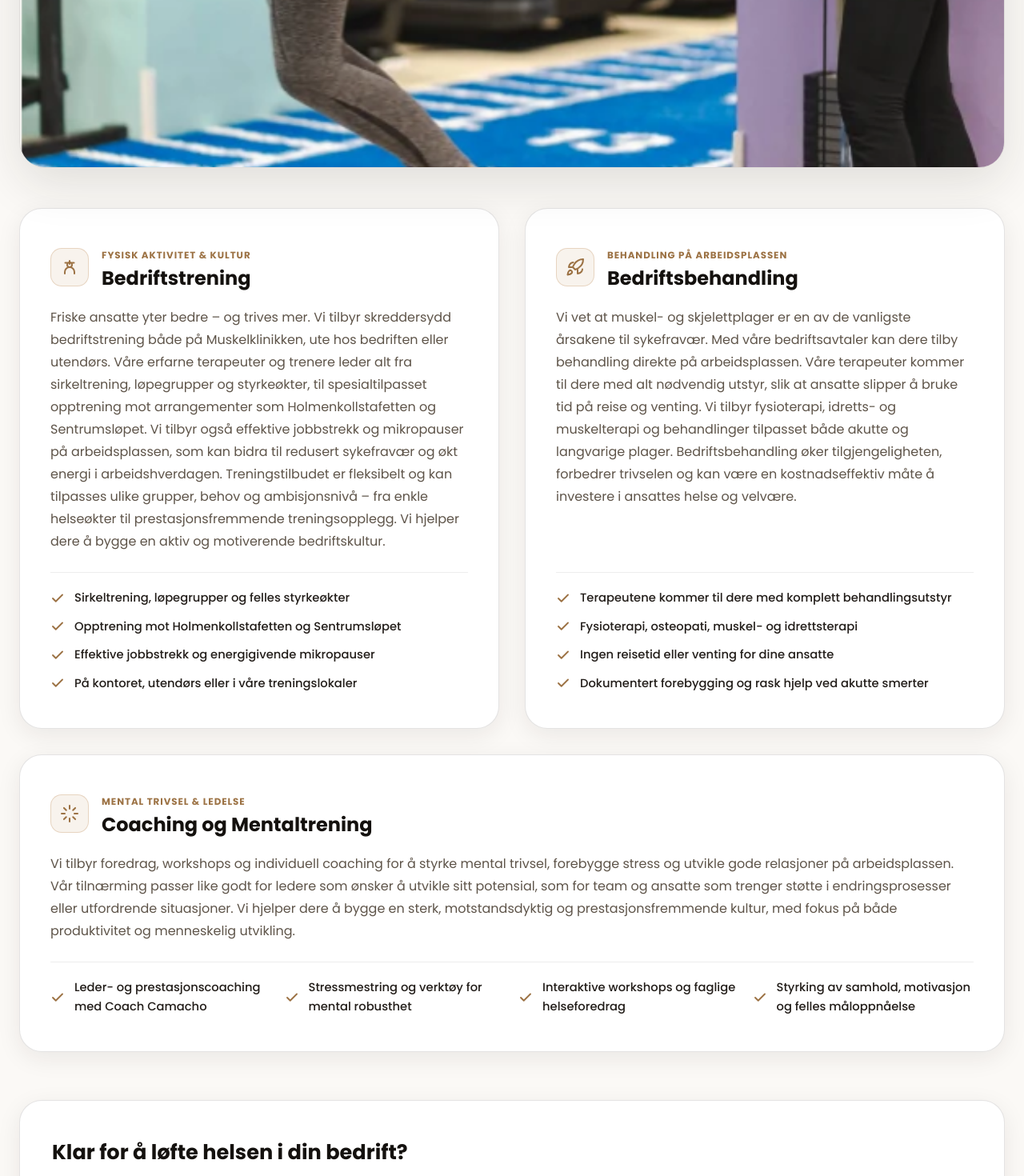
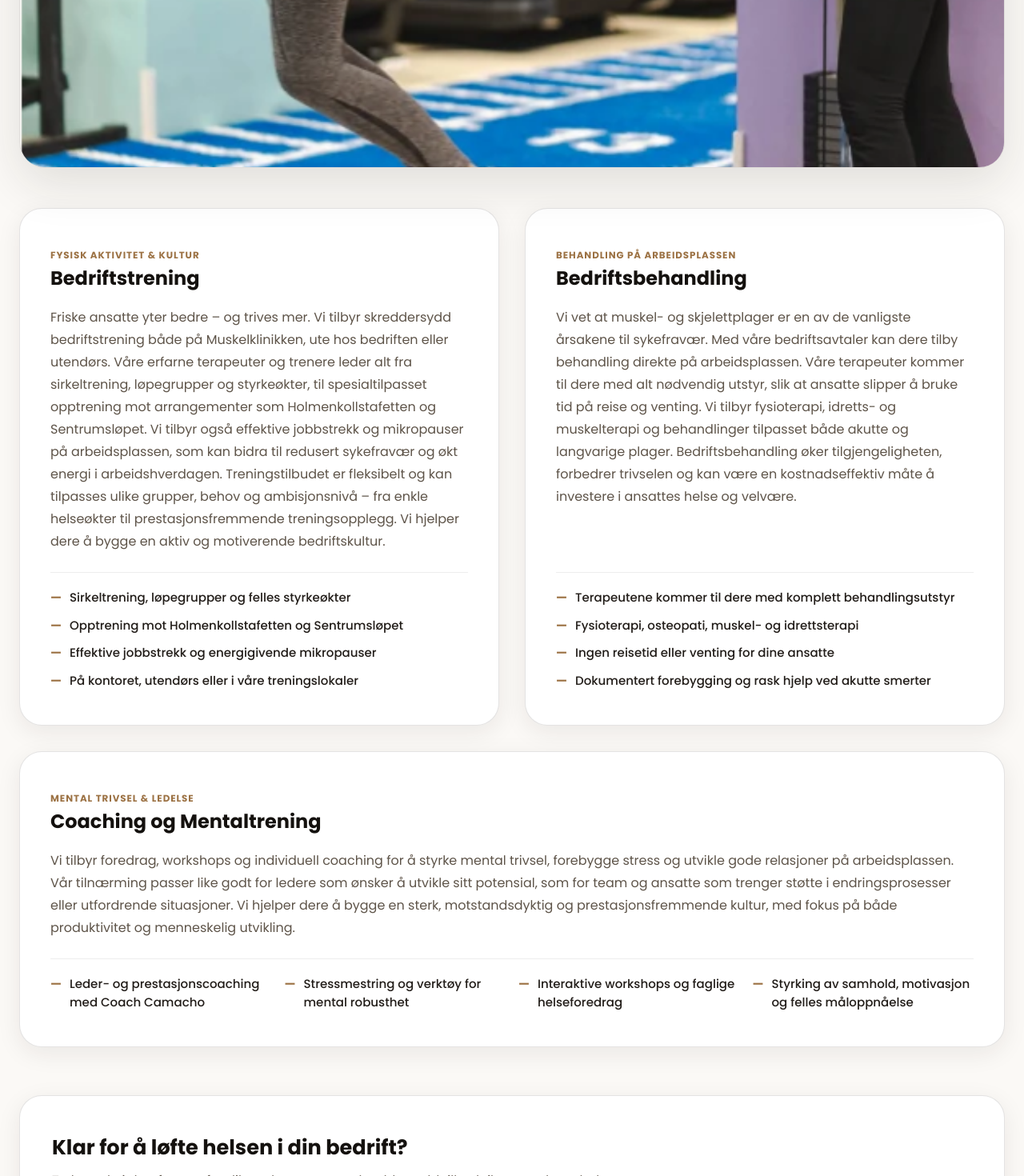
Before and after one commit to bees-arc/muskelklinikken, a Next.js app: page /bedriftsavtale in a window 1280 px wide. Shown: the part 578-2048 px from the top of the page at 80% size. Built offline with nearby package versions, Linux system fonts and the light colour scheme.

Commit message:
feat: add service pages for personal training, diagnostics, and clinic information with shared global styles

```diff
--- a/src/app/bedriftsavtale/page.tsx
+++ b/src/app/bedriftsavtale/page.tsx
@@ -39,11 +39,6 @@ export default function Bedriftsavtale() {
               {/* Card 1: Bedriftstrening */}
               <div className="subpage-detail-card">
                 <div className="subpage-card-header">
-                  <div className="subpage-card-icon-wrap" aria-hidden="true">
-                    <svg width="24" height="24" viewBox="0 0 24 24" fill="none" stroke="currentColor" strokeWidth="2" strokeLinecap="round" strokeLinejoin="round">
-                      <path d="M6.5 6.5h11M6 20v-2a6 6 0 0 1 12 0v2M12 4v4M12 12a3 3 0 1 0 0-6 3 3 0 0 0 0 6Z"/>
-                    </svg>
-                  </div>
                   <div>
                     <span className="subpage-card-badge">Fysisk Aktivitet & Kultur</span>
                     <h2 className="subpage-card-title">Bedriftstrening</h2>
@@ -56,27 +51,15 @@ export default function Bedriftsavtale() {
 
                 <ul className="subpage-feature-list">
                   <li className="subpage-feature-item">
-                    <svg className="subpage-feature-icon" width="18" height="18" viewBox="0 0 24 24" fill="none" stroke="currentColor" strokeWidth="2.5" strokeLinecap="round" strokeLinejoin="round">
-                      <polyline points="20 6 9 17 4 12"/>
-                    </svg>
                     <span>Sirkeltrening, løpegrupper og felles styrkeøkter</span>
                   </li>
                   <li className="subpage-feature-item">
-                    <svg className="subpage-feature-icon" width="18" height="18" viewBox="0 0 24 24" fill="none" stroke="currentColor" strokeWidth="2.5" strokeLinecap="round" strokeLinejoin="round">
-                      <polyline points="20 6 9 17 4 12"/>
-                    </svg>
                     <span>Opptrening mot Holmenkollstafetten og Sentrumsløpet</span>
                   </li>
                   <li className="subpage-feature-item">
-                    <svg className="subpage-feature-icon" width="18" height="18" viewBox="0 0 24 24" fill="none" stroke="currentColor" strokeWidth="2.5" strokeLinecap="round" strokeLinejoin="round">
-                      <polyline points="20 6 9 17 4 12"/>
-                    </svg>
                     <span>Effektive jobbstrekk og energigivende mikropauser</span>
                   </li>
                   <li className="subpage-feature-item">
-                    <svg className="subpage-feature-icon" width="18" height="18" viewBox="0 0 24 24" fill="none" stroke="currentColor" strokeWidth="2.5" strokeLinecap="round" strokeLinejoin="round">
-                      <polyline points="20 6 9 17 4 12"/>
-                    </svg>
                     <span>På kontoret, utendørs eller i våre treningslokaler</span>
                   </li>
                 </ul>
@@ -85,14 +68,6 @@ export default function Bedriftsavtale() {
               {/* Card 2: Bedriftsbehandling */}
               <div className="subpage-detail-card">
                 <div className="subpage-card-header">
-                  <div className="subpage-card-icon-wrap" aria-hidden="true">
-                    <svg width="24" height="24" viewBox="0 0 24 24" fill="none" stroke="currentColor" strokeWidth="2" strokeLinecap="round" strokeLinejoin="round">
-                      <path d="M4.5 16.5c-1.5 1.26-2 5-2 5s3.74-.5 5-2c.71-.84.7-2.13-.09-2.91a2.18 2.18 0 0 0-2.91-.09z"/>
-                      <path d="m12 15-3-3a22 22 0 0 1 2-3.95A12.88 12.88 0 0 1 22 2c0 2.72-.78 7.5-6 11a22.35 22.35 0 0 1-4 2z"/>
-                      <path d="M9 12H4s.55-3.03 2-4.5c1.26-1.28 3.5-1.5 3.5-1.5"/>
-                      <path d="M15 15v5s3.03-.55 4.5-2c1.28-1.26 1.5-3.5 1.5-3.5"/>
-                    </svg>
-                  </div>
                   <div>
                     <span className="subpage-card-badge">Behandling på Arbeidsplassen</span>
                     <h2 className="subpage-card-title">Bedriftsbehandling</h2>
@@ -105,27 +80,15 @@ export default function Bedriftsavtale() {
 
                 <ul className="subpage-feature-list">
                   <li className="subpage-feature-item">
-                    <svg className="subpage-feature-icon" width="18" height="18" viewBox="0 0 24 24" fill="none" stroke="currentColor" strokeWidth="2.5" strokeLinecap="round" strokeLinejoin="round">
-                      <polyline points="20 6 9 17 4 12"/>
-                    </svg>
                     <span>Terapeutene kommer til dere med komplett behandlingsutstyr</span>
                   </li>
                   <li className="subpage-feature-item">
-                    <svg className="subpage-feature-icon" width="18" height="18" viewBox="0 0 24 24" fill="none" stroke="currentColor" strokeWidth="2.5" strokeLinecap="round" strokeLinejoin="round">
-                      <polyline points="20 6 9 17 4 12"/>
-                    </svg>
                     <span>Fysioterapi, osteopati, muskel- og idrettsterapi</span>
                   </li>
                   <li className="subpage-feature-item">
-                    <svg className="subpage-feature-icon" width="18" height="18" viewBox="0 0 24 24" fill="none" stroke="currentColor" strokeWidth="2.5" strokeLinecap="round" strokeLinejoin="round">
-                      <polyline points="20 6 9 17 4 12"/>
-                    </svg>
                     <span>Ingen reisetid eller venting for dine ansatte</span>
                   </li>
                   <li className="subpage-feature-item">
-                    <svg className="subpage-feature-icon" width="18" height="18" viewBox="0 0 24 24" fill="none" stroke="currentColor" strokeWidth="2.5" strokeLinecap="round" strokeLinejoin="round">
-                      <polyline points="20 6 9 17 4 12"/>
-                    </svg>
                     <span>Dokumentert forebygging og rask hjelp ved akutte smerter</span>
                   </li>
                 </ul>
@@ -134,11 +97,6 @@ export default function Bedriftsavtale() {
               {/* Card 3: Coaching og Mentaltrening (Full width) */}
               <div className="subpage-detail-card is-fullwidth">
                 <div className="subpage-card-header">
-                  <div className="subpage-card-icon-wrap" aria-hidden="true">
-                    <svg width="24" height="24" viewBox="0 0 24 24" fill="none" stroke="currentColor" strokeWidth="2" strokeLinecap="round" strokeLinejoin="round">
-                      <path d="M12 2v4M12 18v4M4.93 4.93l2.83 2.83M16.24 16.24l2.83 2.83M2 12h4M18 12h4M4.93 19.07l2.83-2.83M16.24 7.76l2.83-2.83"/>
-                    </svg>
-                  </div>
                   <div>
                     <span className="subpage-card-badge">Mental Trivsel & Ledelse</span>
                     <h2 className="subpage-card-title">Coaching og Mentaltrening</h2>
@@ -151,27 +109,15 @@ export default function Bedriftsavtale() {
 
                 <ul className="subpage-feature-list" style={{ display: 'grid', gridTemplateColumns: 'repeat(auto-fit, minmax(260px, 1fr))', gap: '16px' }}>
                   <li className="subpage-feature-item">
-                    <svg className="subpage-feature-icon" width="18" height="18" viewBox="0 0 24 24" fill="none" stroke="currentColor" strokeWidth="2.5" strokeLinecap="round" strokeLinejoin="round">
-                      <polyline points="20 6 9 17 4 12"/>
-                    </svg>
                     <span>Leder- og prestasjonscoaching med Coach Camacho</span>
                   </li>
                   <li className="subpage-feature-item">
-                    <svg className="subpage-feature-icon" width="18" height="18" viewBox="0 0 24 24" fill="none" stroke="currentColor" strokeWidth="2.5" strokeLinecap="round" strokeLinejoin="round">
-                      <polyline points="20 6 9 17 4 12"/>
-                    </svg>
                     <span>Stressmestring og verktøy for mental robusthet</span>
                   </li>
                   <li className="subpage-feature-item">
-                    <svg className="subpage-feature-icon" width="18" height="18" viewBox="0 0 24 24" fill="none" stroke="currentColor" strokeWidth="2.5" strokeLinecap="round" strokeLinejoin="round">
-                      <polyline points="20 6 9 17 4 12"/>
-                    </svg>
                     <span>Interaktive workshops og faglige helseforedrag</span>
                   </li>
                   <li className="subpage-feature-item">
-                    <svg className="subpage-feature-icon" width="18" height="18" viewBox="0 0 24 24" fill="none" stroke="currentColor" strokeWidth="2.5" strokeLinecap="round" strokeLinejoin="round">
-                      <polyline points="20 6 9 17 4 12"/>
-                    </svg>
                     <span>Styrking av samhold, motivasjon og felles måloppnåelse</span>
                   </li>
                 </ul>
--- a/src/app/fysikalske-behandling/page.tsx
+++ b/src/app/fysikalske-behandling/page.tsx
@@ -79,11 +79,6 @@ export default function FysikalskBehandling() {
               {SPECIALTIES.map((spec) => (
                 <div key={spec.title} className="subpage-detail-card">
                   <div className="subpage-card-header">
-                    <div className="subpage-card-icon-wrap" aria-hidden="true">
-                      <svg width="24" height="24" viewBox="0 0 24 24" fill="none" stroke="currentColor" strokeWidth="2" strokeLinecap="round" strokeLinejoin="round">
-                        <path d="M19 14c1.49-1.46 3-3.21 3-5.5A5.5 5.5 0 0 0 16.5 3c-1.76 0-3 .5-4.5 2-1.5-1.5-2.74-2-4.5-2A5.5 5.5 0 0 0 2 8.5c0 2.3 1.5 4.05 3 5.5l7 7Z"/>
-                      </svg>
-                    </div>
                     <div>
                       <span className="subpage-card-badge">{spec.badge}</span>
                       <h2 className="subpage-card-title">{spec.title}</h2>
--- a/src/app/globals.css
+++ b/src/app/globals.css
@@ -2446,15 +2446,18 @@ button {
 
 .subpage-feature-item {
   display: flex;
-  align-items: center;
-  gap: 12px;
-  font-size: 0.92rem;
+  align-items: baseline;
+  gap: 10px;
+  font-size: 0.94rem;
   font-weight: 500;
   color: var(--text-1);
-}
-
-.subpage-feature-icon {
-  color: var(--accent-coffee);
+  line-height: 1.5;
+}
+
+.subpage-feature-item::before {
+  content: '—';
+  color: var(--accent-coffee);
+  font-weight: 700;
   flex-shrink: 0;
 }
 
```
Also changed, not shown: src/app/personlig-trening/page.tsx (+0 -10 lines), src/app/ultralyddiagnostikk/page.tsx (+0 -33 lines).
